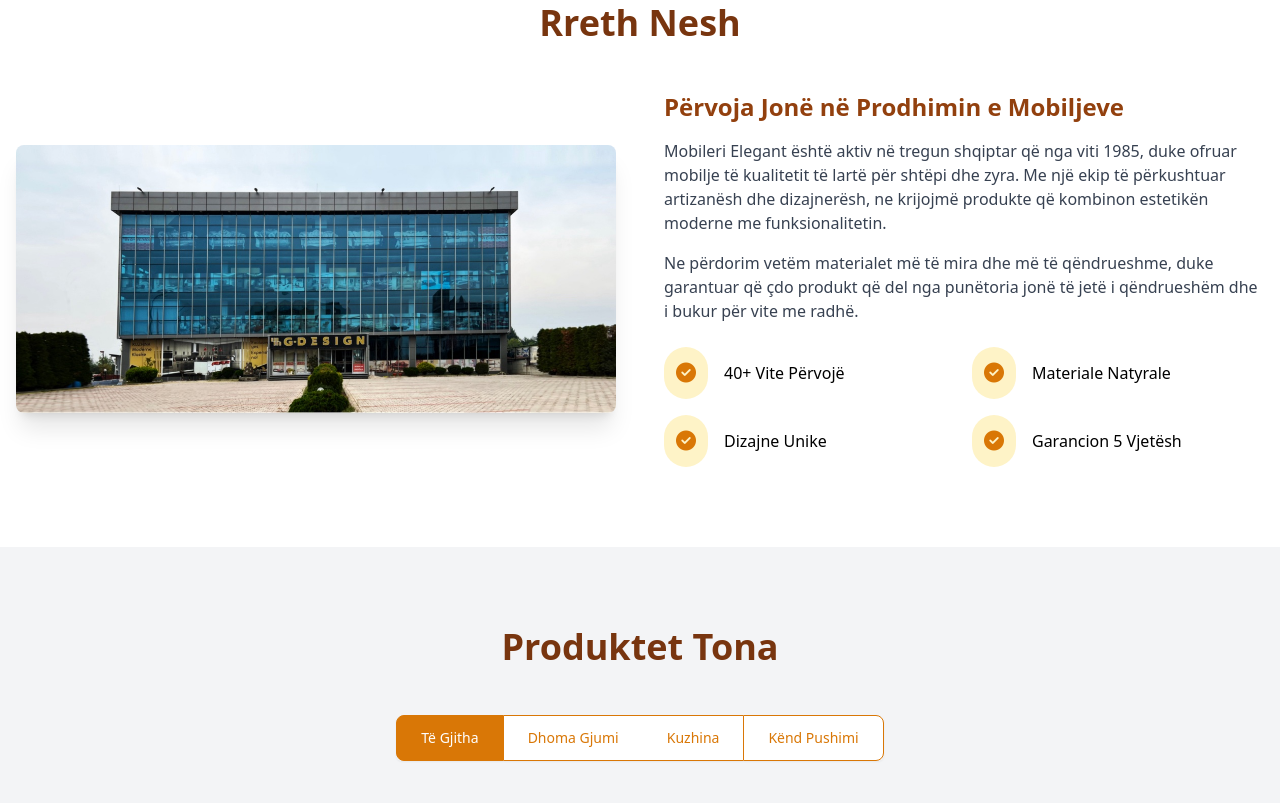
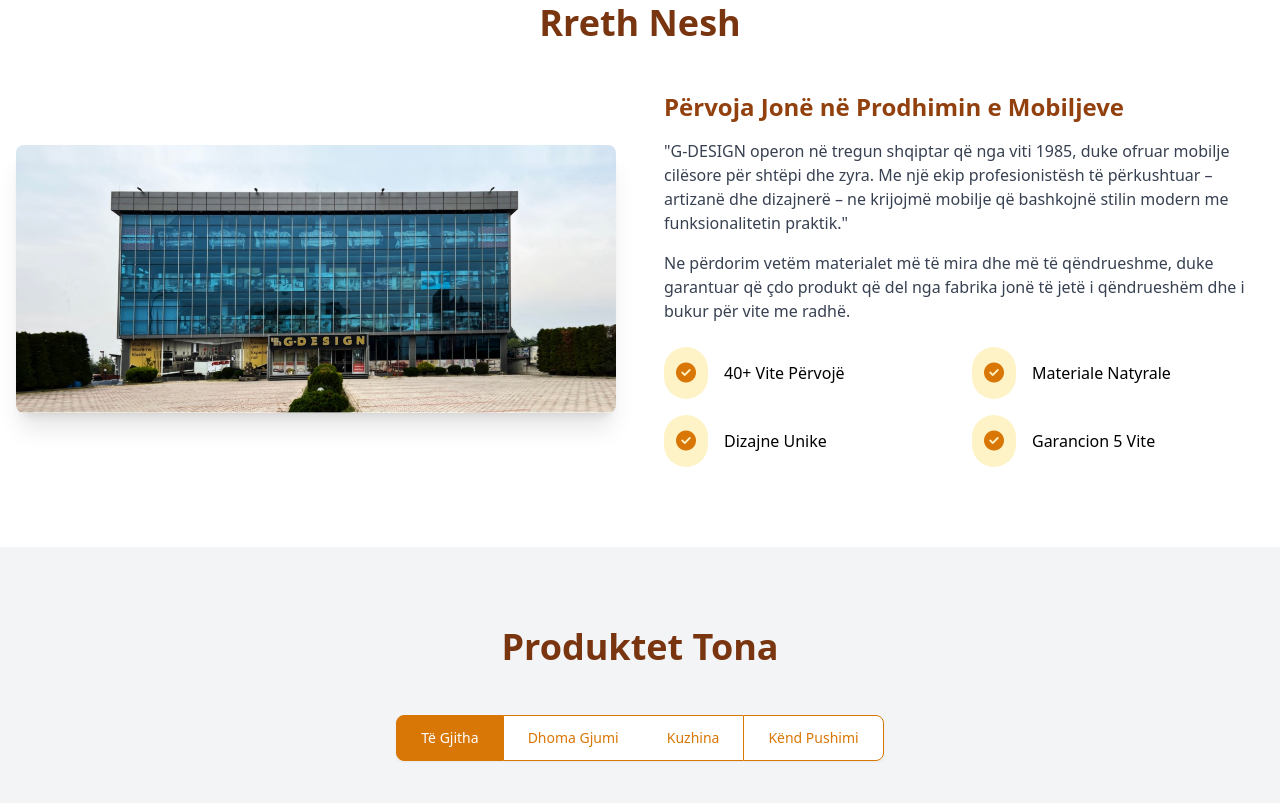
Before and after one commit to ardislumi/website_gdesignks, a plain HTML site: page index.html in a window 1280 px wide. Shown: the part 957-1760 px from the top of the page. Drawn offline with nearby package versions, Linux system fonts and the light colour scheme.

Commit message:
Update index.html

```diff
--- a/index.html
+++ b/index.html
@@ -147,14 +147,14 @@
               Përvoja Jonë në Prodhimin e Mobiljeve
             </h3>
             <p class="text-gray-700 mb-4">
-              Mobileri Elegant është aktiv në tregun shqiptar që nga viti 1985,
-              duke ofruar mobilje të kualitetit të lartë për shtëpi dhe zyra. Me
-              një ekip të përkushtuar artizanësh dhe dizajnerësh, ne krijojmë
-              produkte që kombinon estetikën moderne me funksionalitetin.
+            "G-DESIGN operon në tregun shqiptar që nga viti 1985,
+             duke ofruar mobilje cilësore për shtëpi dhe zyra.
+             Me një ekip profesionistësh të përkushtuar – artizanë dhe dizajnerë –
+              ne krijojmë mobilje që bashkojnë stilin modern me funksionalitetin praktik."
             </p>
             <p class="text-gray-700 mb-6">
               Ne përdorim vetëm materialet më të mira dhe më të qëndrueshme,
-              duke garantuar që çdo produkt që del nga punëtoria jonë të jetë i
+              duke garantuar që çdo produkt që del nga fabrika jonë të jetë i
               qëndrueshëm dhe i bukur për vite me radhë.
             </p>
 
@@ -181,7 +181,7 @@
                 <div class="bg-amber-100 p-3 rounded-full mr-4">
                   <i class="fas fa-check-circle text-amber-600 text-xl"></i>
                 </div>
-                <span class="font-medium">Garancion 5 Vjetësh</span>
+                <span class="font-medium">Garancion 5 Vite</span>
               </div>
             </div>
           </div>
@@ -277,7 +277,7 @@
                 sipërfaqe granit dhe pajisje të integruara.
               </p>
               <div class="flex justify-between items-center">
-                <span class="text-lg font-bold text-amber-600">3,500€</span>
+                <span class="text-lg font-bold text-amber-600">499€ m²</span>
                 <button
                   class="bg-amber-600 hover:bg-amber-700 text-white px-4 py-2 rounded transition"
                 >
@@ -359,7 +359,7 @@
                 ruajtjeje dhe stol të integruar.
               </p>
               <div class="flex justify-between items-center">
-                <span class="text-lg font-bold text-amber-600">1,450€</span>
+                <span class="text-lg font-bold text-amber-600">469€ m²</span>
                 <button
                   class="bg-amber-600 hover:bg-amber-700 text-white px-4 py-2 rounded transition"
                 >
@@ -675,7 +675,7 @@
                   <div>
                     <h4 class="font-semibold text-gray-800">Orari i Punës</h4>
                     <p class="text-gray-600">
-                     E Hënë - E Shtunë: 08:00 - 19:00
+                     E Hënë - E Premte: 08:00 - 19:00
                     </p>
                     <p class="text-gray-600">E Shtunë: 09:00 - 19:00</p>
                     <p class="text-gray-600">E Dielë: Mbyllur</p>
@@ -822,7 +822,7 @@
         <div class="grid grid-cols-1 md:grid-cols-2 lg:grid-cols-4 gap-8">
           <!-- Column 1 -->
           <div>
-            <h3 class="text-xl font-bold mb-4">Mobileri Elegant</h3>
+            <h3 class="text-xl font-bold mb-4">G-DESIGN</h3>
             <p class="text-amber-100">
               Ne krijojmë mobilje të kualitetit për shtëpi dhe zyra, duke
               kombinuar traditën dhe modernitetin.
@@ -956,7 +956,7 @@
           class="border-t border-amber-800 mt-12 pt-8 flex flex-col md:flex-row justify-between items-center"
         >
           <p class="text-amber-100">
-            © 2025 G-Design. All rights reserved. Created and developed by Ardis Lumi
+            © 2025 G-Design. All rights reserved. Created and developed by ARDIS LUMI
           </p>
           <div class="flex space-x-6 mt-4 md:mt-0">
             <a href="#" class="text-amber-100 hover:text-white transition"
```
